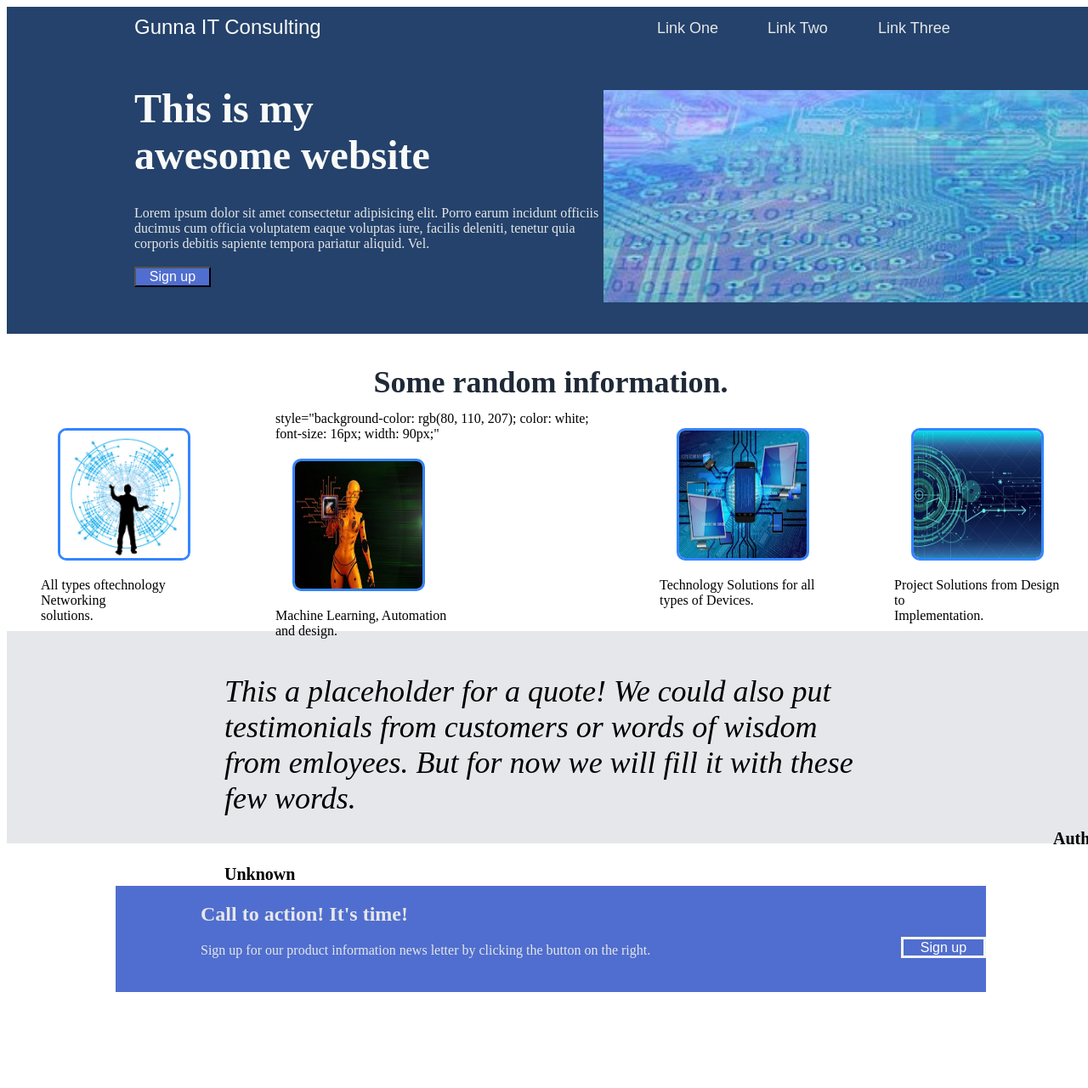
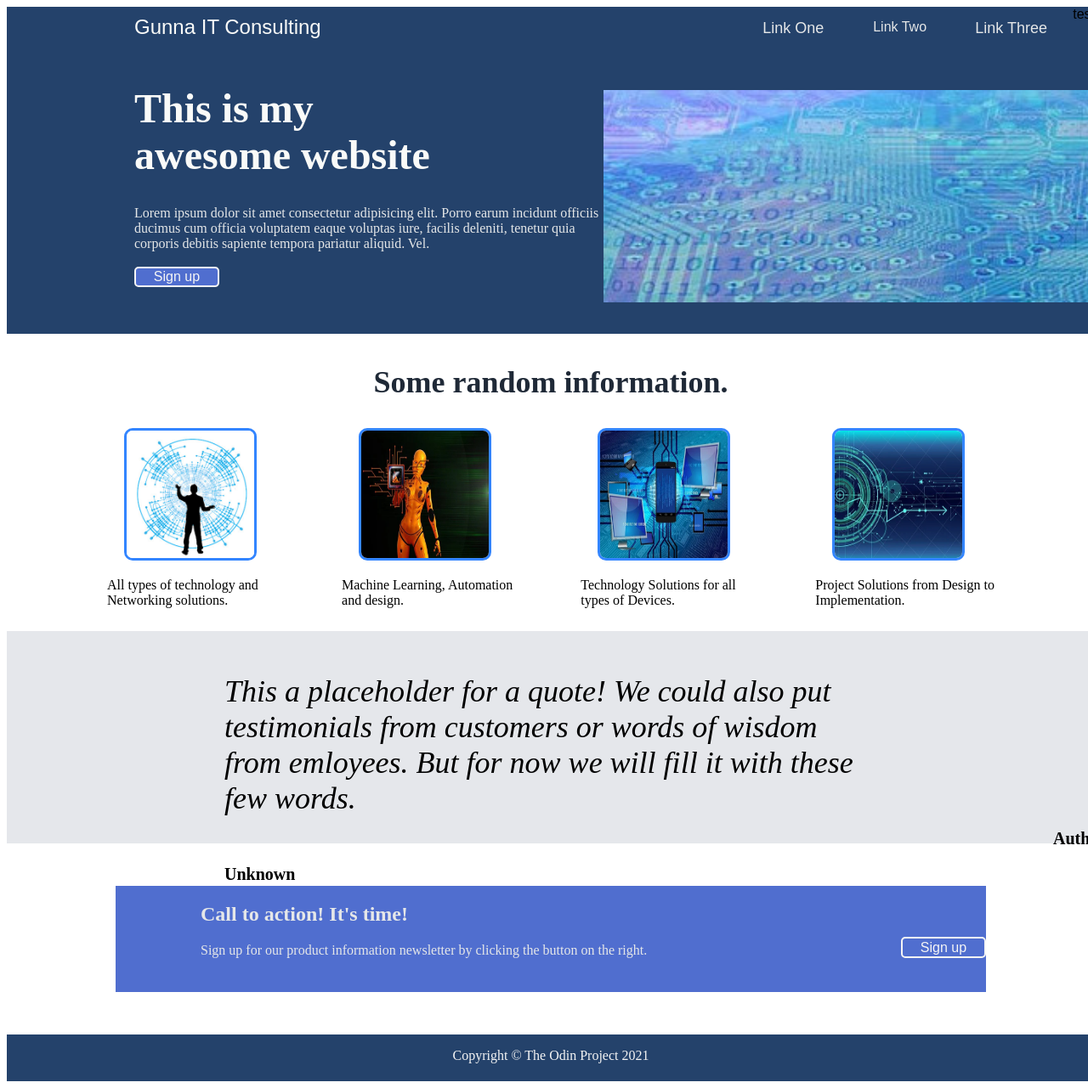
Before and after one commit to gunna2807/landing-page, a plain HTML site: page index.html in a window 1280 px wide. Shown: the top 1281 px of the page at 85% size. Before the commit the page ends 1226 px from the top, so only its background shows below. Drawn offline with Linux system fonts and the light colour scheme.

Commit message:
Last sections added and more typos fixed

```diff
--- a/css/style.css
+++ b/css/style.css
@@ -35,11 +35,11 @@
 }
 
 .linkTwo {
-    padding-left: 10px;
+    padding-left: 10px;style="background-color: rgb(80, 110, 207);
+    color: white; font-size: 16px; width: 90px;"
 }
 
-.linkThree {
-    padding-right: 150px;
+.linkThree {test
 }
 
 .main {
@@ -72,7 +72,8 @@
     width: 49vw;
     align-items: center;
     padding-left: 75px;
-    display: inline-flex;
+    display: inline-flex;style="background-color: rgb(80, 110, 207);
+    color: white; font-size: 16px; width: 90px;"
 }
 
 .random {
@@ -160,3 +161,21 @@
     display: inline-flex;
     flex-direction: row-reverse;
 }
+
+button {
+    background-color: rgb(80, 110, 207);
+    border: solid 2px whitesmoke;
+    border-radius: 5px;
+    font-size: 16px;
+    color: whitesmoke;
+    width: 100px;
+}
+
+.footer {
+   height: 55px;
+   width: 100vw;
+   display: flex;
+   background-color: #24426b;
+   color: whitesmoke;
+   justify-content: center;
+}
--- a/index.html
+++ b/index.html
@@ -18,8 +18,7 @@
             <div class="linkTwo">Link Two</div>
             <div class="linkOne">Link One</div>
 
-        </div>
-
+        </div>test
     </div>
 
     <div class="main">
@@ -31,8 +30,7 @@
                 Lorem ipsum dolor sit amet consectetur adipisicing elit. Porro earum incidunt officiis ducimus
                 cum officia voluptatem eaque voluptas iure, facilis deleniti, tenetur quia corporis debitis
                 sapiente tempora pariatur aliquid. Vel. <br><br>
-                <button style="background-color: rgb(80, 110, 207);
-                 color: white; font-size: 16px; width: 90px;">Sign up</button>
+                <button>Sign up</button>
             </p>
 
         </div>
@@ -51,11 +49,10 @@
 
         <figure>
             <img class="network" src="/img/network.jpg" alt="Networking">
-            <figcaption>All types oftechnology Networking <br> solutions.</figcaption>
+            <figcaption>All types of technology and <br> Networking solutions.</figcaption>
         </figure>
 
-        <figure>style="background-color: rgb(80, 110, 207);
-            color: white; font-size: 16px; width: 90px;"
+        <figure>
             <img class="automation" src="/img/cyborg.jpg" alt="Automation">
             <figcaption>Machine Learning, Automation <br> and design.</figcaption>
         </figure>
@@ -83,13 +80,16 @@
         <div class="action-content">
             <div class="action-text">
                 <h2>Call to action! It's time!</h2>
-                <p>Sign up for our product information news letter by clicking the button on the right.</p>
+                <p>Sign up for our product information newsletter by clicking the button on the right.</p>
             </div>
             <p class="action-button">
-                <button style="background-color: rgb(80, 110, 207);
-                color: white; border: solid whitesmoke; font-size: 16px; width: 100px;">Sign up</button>
+                <button>Sign up</button>
             </p>
         </div>
+    </div>
+
+    <div class="footer">
+        <p>Copyright  &copy; The Odin Project 2021</p>
     </div>
 
 
```
